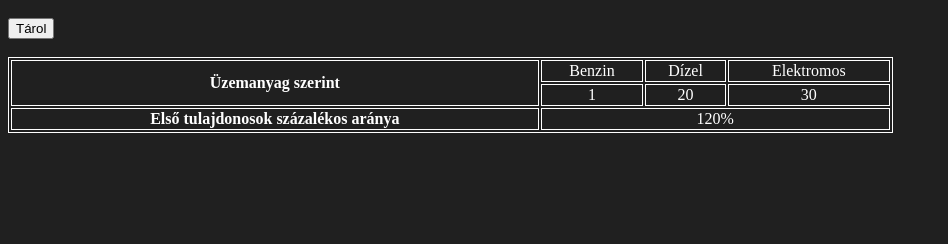
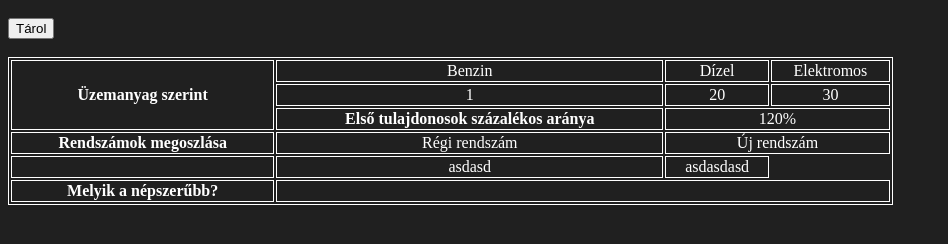
Before and after one commit to Redzselek/Rendszamok_doga, a plain HTML site: page index.html in a window 1280 px wide. Shown: the part 120-364 px from the top of the page, without its empty margins (0-948 px from the left). Drawn offline with Linux system fonts and the light colour scheme.

Commit message:
Szenvedés tovább

```diff
--- a/index.html
+++ b/index.html
@@ -24,7 +24,7 @@
     <br />
     <div id="tablazat">
       <table style="width: 70%; text-align: center">
-        <th rowspan="2">Üzemanyag szerint</th>
+        <th rowspan="3">Üzemanyag szerint</th>
         <td>Benzin</td>
         <td>Dízel</td>
         <td>Elektromos</td>
@@ -37,6 +37,29 @@
             <th>Első tulajdonosok százalékos aránya</th>
             <td id="szazalek" colspan="6">120%</td>
         </tr>
+        <tr>
+            <th>Rendszámok megoszlása</th>
+            <td colspan="1">
+                Régi rendszám
+            </td>
+            <td colspan="2">
+                Új rendszám
+            </td>
+        </tr>
+        <tr>
+            <th rowspan="1"></th>
+            <td>
+                asdasd
+            </td>
+            <td>
+                asdasdasd
+            </td>
+        </tr>
+        <tr>
+            <th>Melyik a népszerűbb?</th>
+            <td colspan="3"></td>
+        </tr>
+
       </table>
     </div>
   </body>
```
